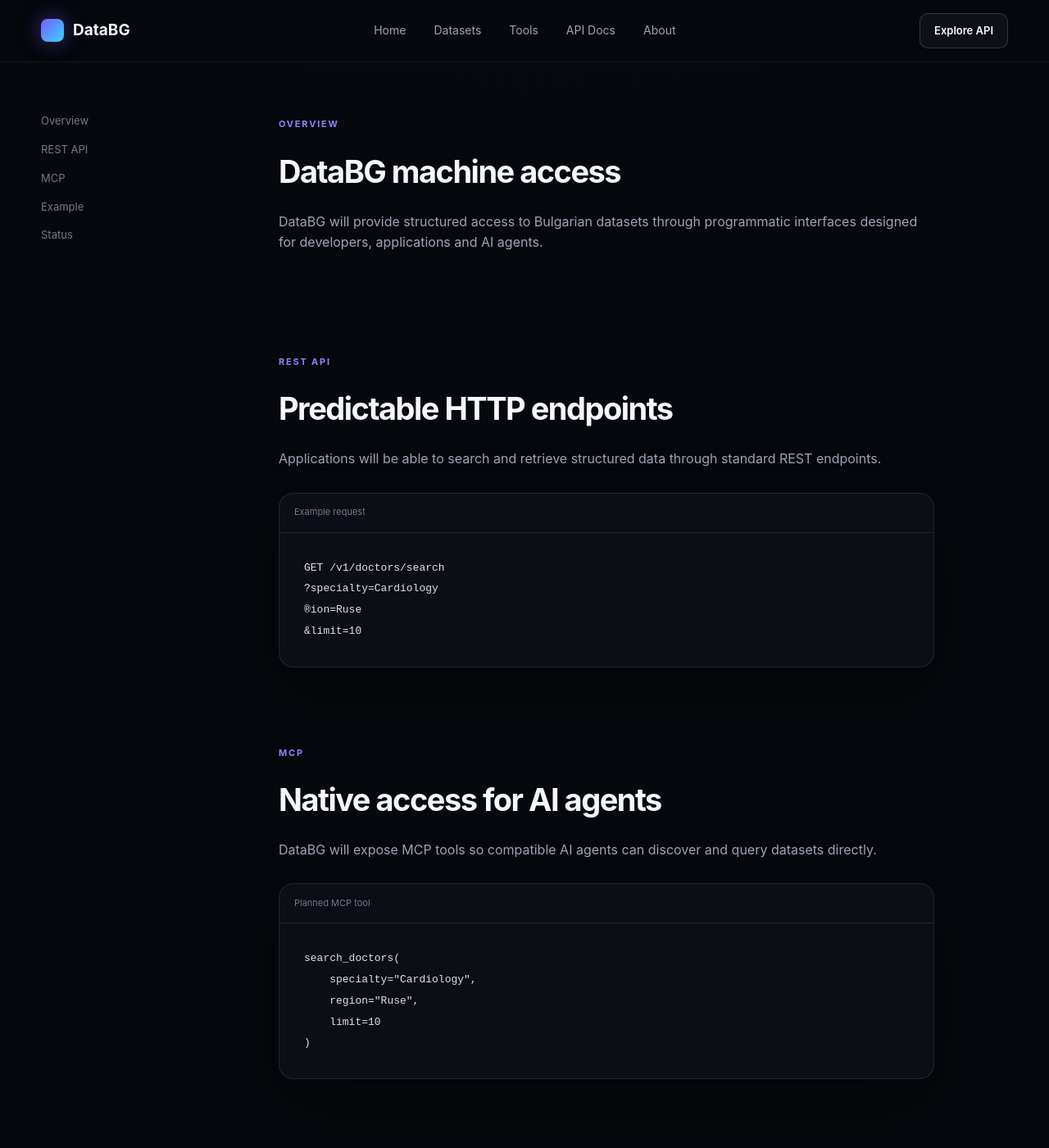
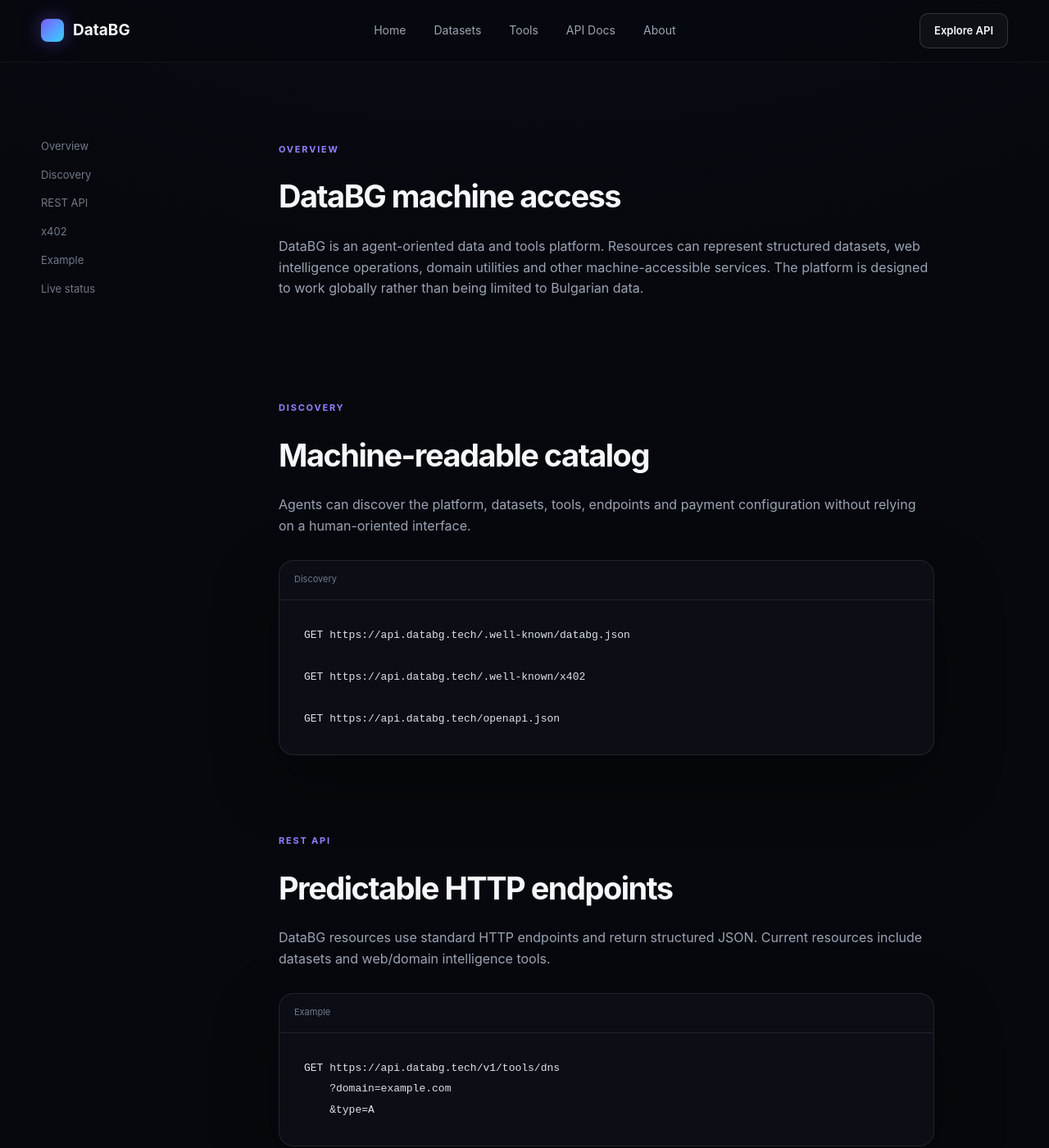
Before and after one commit to plamensve/databg.tech, a Jekyll site: the page built from docs.html, in a window 1280 px wide and 1400 px high, scrolled down 554 px. Shown: the whole window at 82% size. Built offline with Jekyll 4.4.1, drawn with Linux system fonts in a browser that asks for light colours; some of the changed text lies outside the part shown.

Commit message:
Update DataBG documentation for global platform

```diff
--- a/docs.html
+++ b/docs.html
@@ -1,159 +1,112 @@
 ---
 layout: default
 title: Documentation
-description: DataBG API and MCP documentation for developers and AI agents.
+description: DataBG API, machine-readable discovery and x402 documentation for developers and AI agents.
 ---
 
 <section class="page-hero">
     <div class="container">
-
         <span class="eyebrow">DOCUMENTATION</span>
-
-        <h1>
-            Connect applications<br>
-            and AI agents.
-        </h1>
-
+        <h1>Connect applications<br>and AI agents.</h1>
         <p>
-            DataBG is being built with REST API and MCP access for structured
-            Bulgarian datasets.
+            DataBG exposes structured datasets and machine-payable tools through predictable HTTP APIs,
+            machine-readable discovery and x402 payments.
         </p>
-
     </div>
 </section>
 
-
 <section class="section">
-
     <div class="container docs-layout">
-
         <aside class="docs-sidebar">
-
             <a href="#overview">Overview</a>
+            <a href="#discovery">Discovery</a>
             <a href="#api">REST API</a>
-            <a href="#mcp">MCP</a>
+            <a href="#x402">x402</a>
             <a href="#example">Example</a>
-            <a href="#status">Status</a>
-
+            <a href="#status">Live status</a>
         </aside>
 
-
         <div class="docs-content">
-
             <section id="overview" class="docs-section">
-
                 <span class="eyebrow">OVERVIEW</span>
-
                 <h2>DataBG machine access</h2>
-
                 <p>
-                    DataBG will provide structured access to Bulgarian datasets
-                    through programmatic interfaces designed for developers,
-                    applications and AI agents.
+                    DataBG is an agent-oriented data and tools platform. Resources can represent structured
+                    datasets, web intelligence operations, domain utilities and other machine-accessible services.
+                    The platform is designed to work globally rather than being limited to Bulgarian data.
                 </p>
-
             </section>
 
+            <section id="discovery" class="docs-section">
+                <span class="eyebrow">DISCOVERY</span>
+                <h2>Machine-readable catalog</h2>
+                <p>
+                    Agents can discover the platform, datasets, tools, endpoints and payment configuration without
+                    relying on a human-oriented interface.
+                </p>
+                <div class="code-window"><div class="code-header"><span>Discovery</span></div><pre><code>GET https://api.databg.tech/.well-known/databg.json
+
+GET https://api.databg.tech/.well-known/x402
+
+GET https://api.databg.tech/openapi.json</code></pre></div>
+            </section>
 
             <section id="api" class="docs-section">
-
                 <span class="eyebrow">REST API</span>
-
                 <h2>Predictable HTTP endpoints</h2>
-
                 <p>
-                    Applications will be able to search and retrieve structured data
-                    through standard REST endpoints.
+                    DataBG resources use standard HTTP endpoints and return structured JSON. Current resources
+                    include datasets and web/domain intelligence tools.
                 </p>
-
-                <div class="code-window">
-
-                    <div class="code-header">
-                        <span>Example request</span>
-                    </div>
-
-                    <pre><code>GET /v1/doctors/search
-?specialty=Cardiology
-&region=Ruse
-&limit=10</code></pre>
-
-                </div>
-
+                <div class="code-window"><div class="code-header"><span>Example</span></div><pre><code>GET https://api.databg.tech/v1/tools/dns
+    ?domain=example.com
+    &type=A</code></pre></div>
             </section>
 
-
-            <section id="mcp" class="docs-section">
-
-                <span class="eyebrow">MCP</span>
-
-                <h2>Native access for AI agents</h2>
-
+            <section id="x402" class="docs-section">
+                <span class="eyebrow">MACHINE PAYMENTS</span>
+                <h2>x402 payment flow</h2>
                 <p>
-                    DataBG will expose MCP tools so compatible AI agents can
-                    discover and query datasets directly.
+                    Paid resources can return HTTP 402 Payment Required with machine-readable payment
+                    requirements. A compatible client can settle the request in USDC on Base Mainnet and retry.
                 </p>
-
-                <div class="code-window">
-
-                    <div class="code-header">
-                        <span>Planned MCP tool</span>
-                    </div>
-
-                    <pre><code>search_doctors(
-    specialty="Cardiology",
-    region="Ruse",
-    limit=10
-)</code></pre>
-
-                </div>
-
+                <div class="code-window"><div class="code-header"><span>x402</span></div><pre><code>Request
+  ↓
+402 Payment Required
+  ↓
+USDC payment on Base Mainnet
+  ↓
+Request settlement
+  ↓
+Structured JSON response</code></pre></div>
             </section>
 
-
             <section id="example" class="docs-section">
-
                 <span class="eyebrow">RESPONSE</span>
-
                 <h2>Structured JSON</h2>
-
-                <div class="code-window">
-
-                    <div class="code-header">
-                        <span>Example response</span>
-                    </div>
-
-                    <pre><code>{
-  "results": [
+                <div class="code-window"><div class="code-header"><span>DNS example</span></div><pre><code>{
+  "success": true,
+  "domain": "example.com",
+  "type": "A",
+  "records": [
     {
-      "uin": "1900000001",
-      "name": "Doctor Name",
-      "specialty": "Cardiology",
-      "workplace": "Medical Center",
-      "region": "Ruse"
+      "name": "example.com",
+      "type": 1,
+      "data": "104.20.23.154"
     }
   ]
-}</code></pre>
-
-                </div>
-
+}</code></pre></div>
             </section>
 
-
             <section id="status" class="docs-section">
-
-                <span class="eyebrow">STATUS</span>
-
-                <h2>API & MCP are coming soon</h2>
-
+                <span class="eyebrow">LIVE STATUS</span>
+                <h2>Infrastructure is live</h2>
                 <p>
-                    The current DataBG MVP focuses on building and validating
-                    the underlying datasets. API and MCP access will follow.
+                    DataBG currently exposes active datasets and machine-payable tools through the production API.
+                    The catalog will continue expanding with new data sources and agent utilities.
                 </p>
-
+                <a href="https://api.databg.tech/openapi.json" class="text-link" target="_blank" rel="noopener">Open live API specification →</a>
             </section>
-
         </div>
-
     </div>
-
 </section>
```
